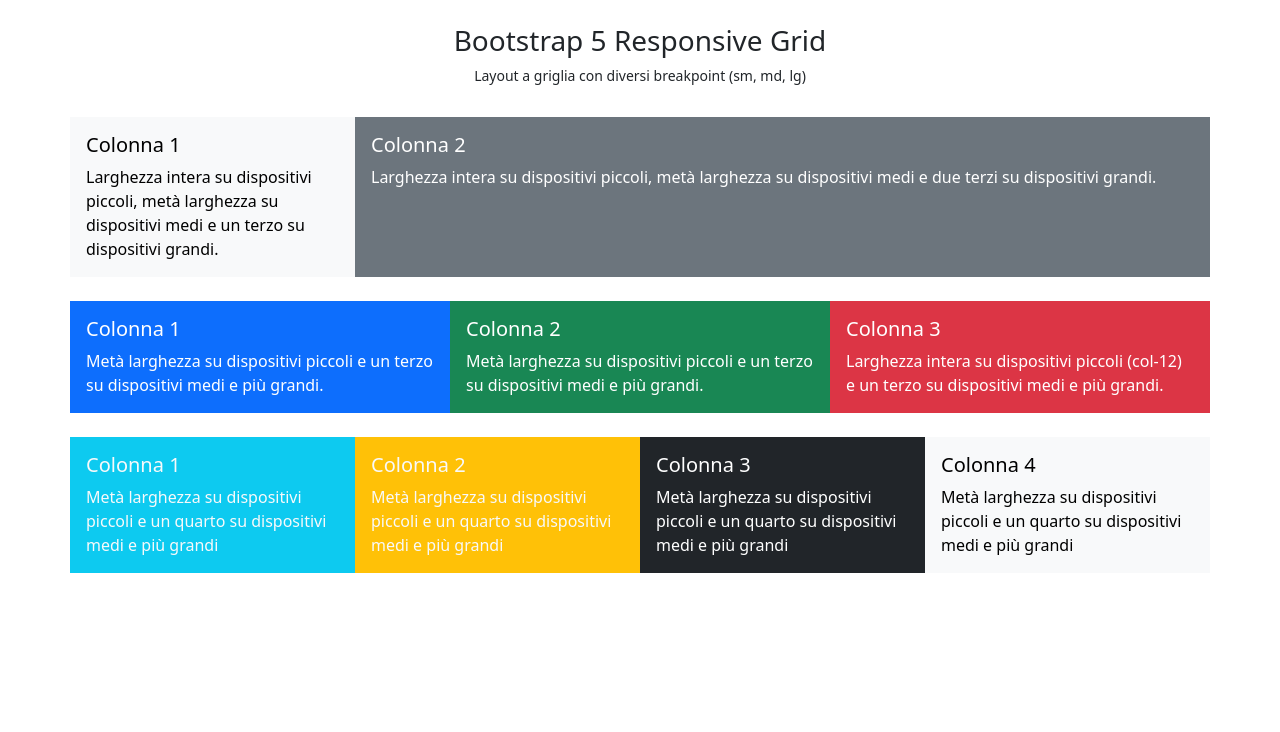
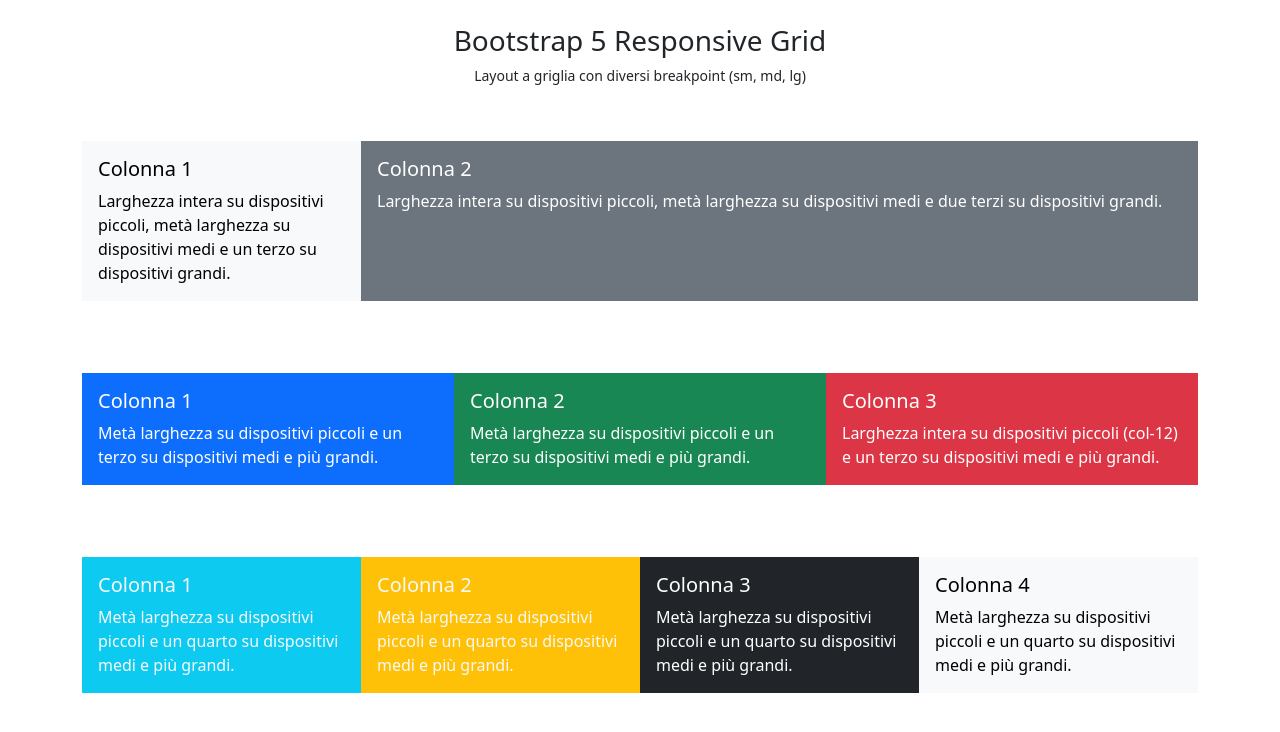
Before and after one commit to EmanueleIppolito/htmlcss-bootstrap-layout, a plain HTML site: page index.html in a window 1280 px wide. Drawn offline with nearby package versions, Linux system fonts and the light colour scheme.

Commit message:
Add padding container

```diff
--- a/index.html
+++ b/index.html
@@ -13,7 +13,7 @@
 <body>
     <h3 class="text-center pt-4">Bootstrap 5 Responsive Grid</h3>
     <h6 class="text-center pb-4 fw-light"><small>Layout a griglia con diversi breakpoint (sm, md, lg)</small></h6>
-    <div class="container mb-4">
+    <div class="container mb-4 p-4">
         <div class="row">
             <div class="col-sm-12 col-md-6 col-lg-3 text-bg-light p-3 text-start">
                 <h5>Colonna 1</h5>Larghezza intera su dispositivi piccoli, met&agrave; larghezza su dispositivi
@@ -26,7 +26,7 @@
             </div>
         </div>
     </div>
-    <div class="container mb-4">
+    <div class="container mb-4 p-4">
         <div class="row">
             <div class="col-6 col-md-4 text-bg-primary p-3 text-start">
                 <h5>Colonna 1</h5>Met&agrave; larghezza su dispositivi piccoli e un terzo su dispositivi medi e
@@ -42,23 +42,23 @@
             </div>
         </div>
     </div>
-    <div class="container">
+    <div class="container mb-4 p-4">
         <div class="row">
             <div class="col-6 col-md-3 text-bg-info p-3 text-light text-start">
                 <h5>Colonna 1</h5>Met&agrave; larghezza su dispositivi piccoli e un quarto su dispositivi medi e
-                pi&ugrave; grandi
+                pi&ugrave; grandi.
             </div>
             <div class="col-6 col-md-3 text-bg-warning p-3 text-light text-start">
                 <h5>Colonna 2</h5>Met&agrave; larghezza su dispositivi piccoli e un quarto su dispositivi medi e
-                pi&ugrave; grandi
+                pi&ugrave; grandi.
             </div>
             <div class="col-6 col-md-3 text-bg-dark p-3 text-start">
                 <h5>Colonna 3</h5>Met&agrave; larghezza su dispositivi piccoli e un quarto su dispositivi medi e
-                pi&ugrave; grandi
+                pi&ugrave; grandi.
             </div>
             <div class="col-6 col-md-3 text-bg-light p-3 text-start">
                 <h5>Colonna 4</h5>Met&agrave; larghezza su dispositivi piccoli e un quarto su dispositivi medi e
-                pi&ugrave; grandi
+                pi&ugrave; grandi.
             </div>
         </div>
     </div>
```
